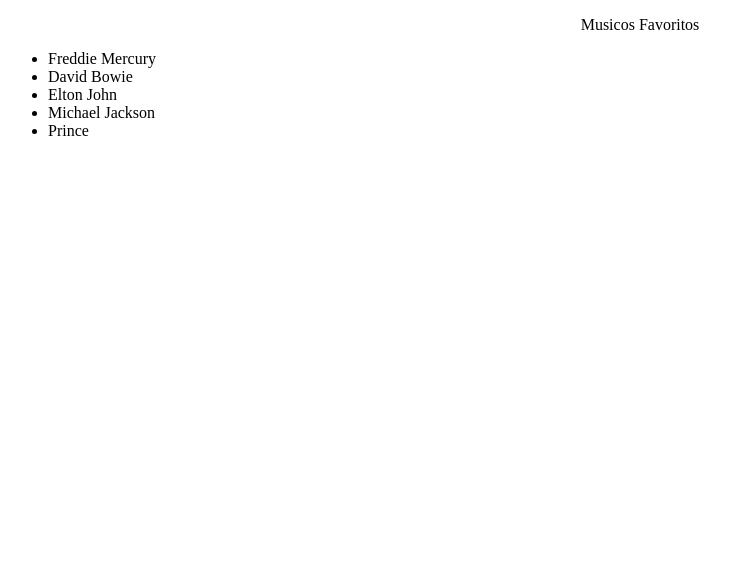
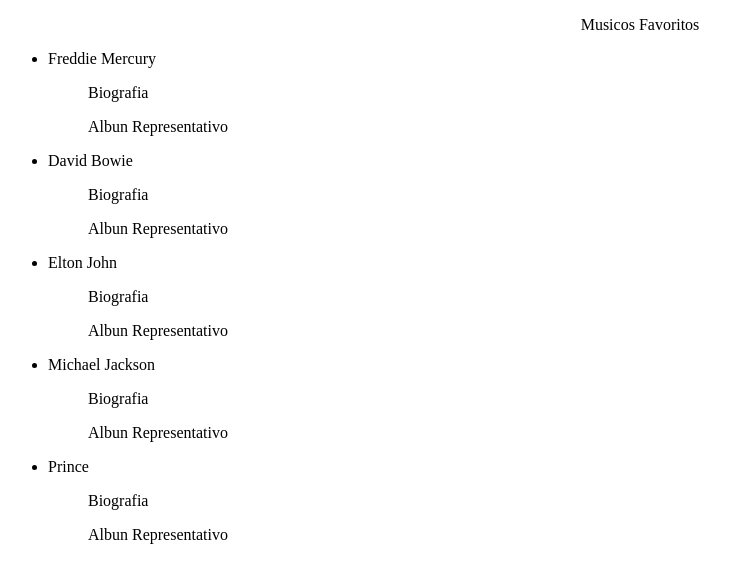
Before and after one commit to SergioA3728/Rubrica-EX-4, a plain HTML site: page index.html in a window 1280 px wide. Shown: the whole page, without its empty margins (0-730 px from the left). Drawn offline with Linux system fonts and the light colour scheme.

Commit message:
agregue apartado de biografia y album

```diff
--- a/index.html
+++ b/index.html
@@ -9,10 +9,30 @@
     <p align="center"> Musicos Favoritos </p>
     <ul>
         <li>Freddie Mercury</li>
+        <ul>
+            <p> Biografia </p>
+            <p> Albun Representativo </p>
+        </ul>
         <li>David Bowie</li>
+        <ul>
+            <p> Biografia </p>
+            <p> Albun Representativo </p>
+        </ul>
         <li>Elton John</li>
+        <ul>
+            <p> Biografia </p>
+            <p> Albun Representativo </p>
+        </ul>
         <li>Michael Jackson</li>
+        <ul>
+            <p> Biografia </p>
+            <p> Albun Representativo </p>
+        </ul>
         <li>Prince</li>
+        <ul>
+            <p> Biografia </p>
+            <p> Albun Representativo </p>
+        </ul>
     </ul>
 </body>
 </html>
```
